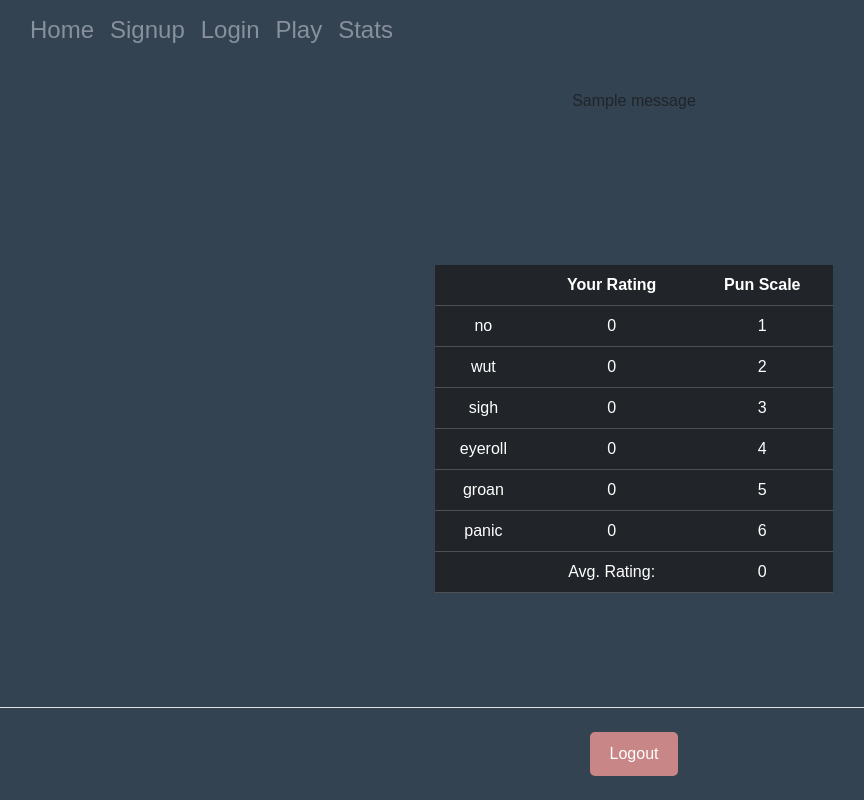
After one commit to BigBangData/Puns, a Flask app: page /stats in a window 1280 px wide. The commit adds this page. Shown: the whole page, without its empty margins (6-870 px from the left). Run offline with Flask 3, Linux system fonts and the light colour scheme; a user stored in the database is signed in; tables that the repository leaves empty hold one stand-in row (values such as "Sample post"); one stand-in notice (Sample message) is shown; some libraries are stand-ins or nearby versions.

Commit message:
Add basic stats page

```diff
--- a/app.py
+++ b/app.py
@@ -447,6 +447,22 @@ def view_answer():
         # get session data
         _, question, answer = get_next_pun()
         values = [question, answer]
+        # return view answer
+        return render_template(
+            'view_answer.html'
+            , values=values
+            , pun_factor_dict=pun_factor_dict
+        )
+    else:
+        return redirect(url_for('play'))
+
+# Stats
+@app.route('/stats', methods=["POST", "GET"])
+@login_required
+def stats():
+    """Display user-level stats (for now).
+    """
+    if request.method == "GET":
         # query voting stats
         data = query_voting_stats()
         # unpack data
@@ -463,13 +479,7 @@ def view_answer():
         # append average score
         average_rating_row = ("", "Avg. Rating:", avg_rating)
         data.append(average_rating_row)
-        # return view answer
-        return render_template(
-            'view_answer.html'
-            , values=values
-            , data=data
-            , pun_factor_dict=pun_factor_dict
-        )
+        return render_template('stats.html', data=data)
     else:
         return redirect(url_for('play'))
 
--- a/templates/base.html
+++ b/templates/base.html
@@ -30,6 +30,9 @@
           <li class="nav-item">
             <a class="nav-link" href="play"><h4>Play</h4></a>
           </li>
+          <li class="nav-item">
+            <a class="nav-link" href="stats"><h4>Stats</h4></a>
+          </li>
         </ul>
       </div>
     </div>
--- /dev/null
+++ b/templates/stats.html
@@ -0,0 +1,39 @@
+{% extends "base.html" %}
+{% block title %}Stats{% endblock %}
+{% block content %}
+    <!-- flash messages before content -->
+    {% with messages = get_flashed_messages() %}
+        {% if messages %}
+            {% for msg in messages %}
+                <p>{{ msg }}</p>
+            {% endfor %}
+        {% endif %}
+    {% endwith %}
+    <div class="row">
+        <div class="col-md-4">
+        </div>
+        <div class="col-md-4">
+        <table class="table table-dark">
+            <br><br><br><br>
+            <thead>
+                <tr>
+                    <th></th>
+                    <th>Your Rating</th>
+                    <th>Pun Scale</th>
+                </tr>
+            </thead>
+            <tbody>
+            {% for scale, vote, rating in data %}
+                <tr>
+                    <td>{{ scale }}</td>
+                    <td>{{ vote }}</td>
+                    <td>{{ rating }}</td>
+                </tr>
+            {% endfor %}
+            </tbody>
+        </table>
+        </div>
+        <div class="col-md-4">
+        </div>
+    </div>
+{% endblock %}
```
Also changed, not shown: templates/view_answer.html (+1 -25 lines).
